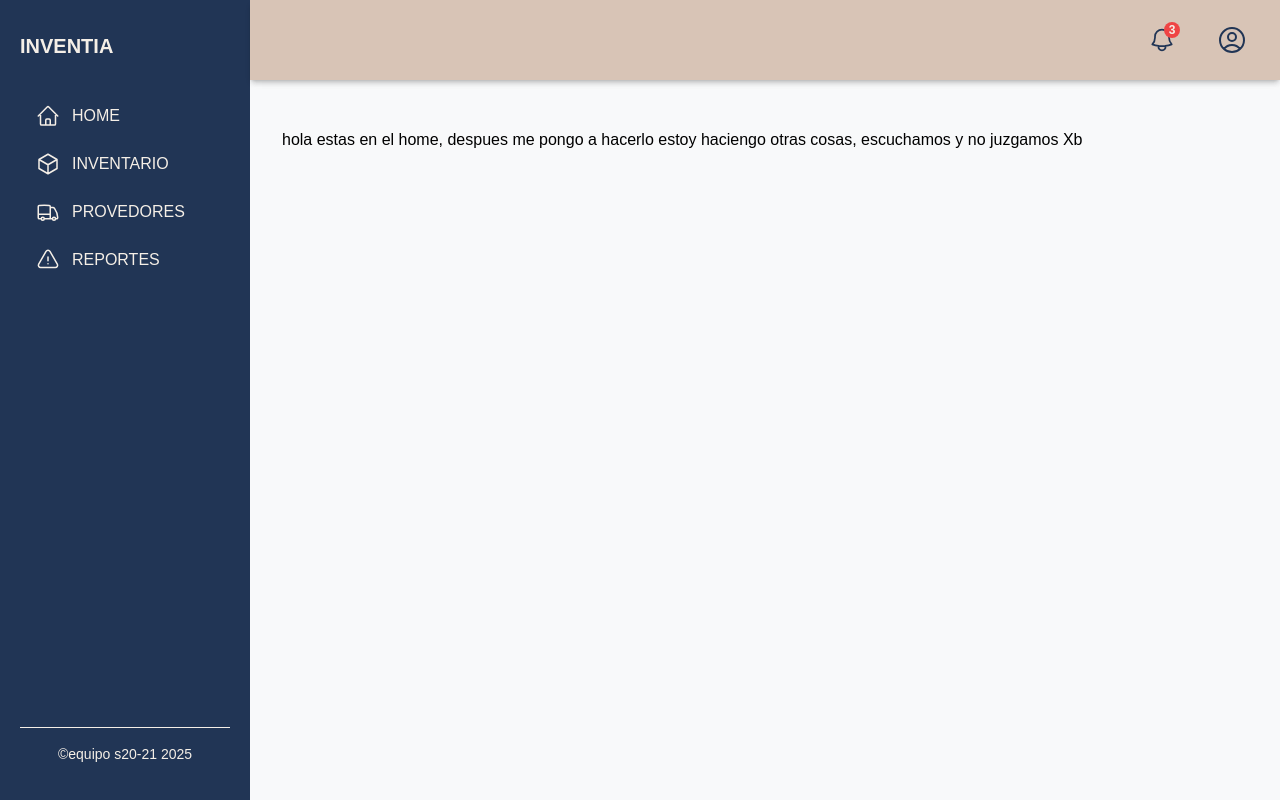
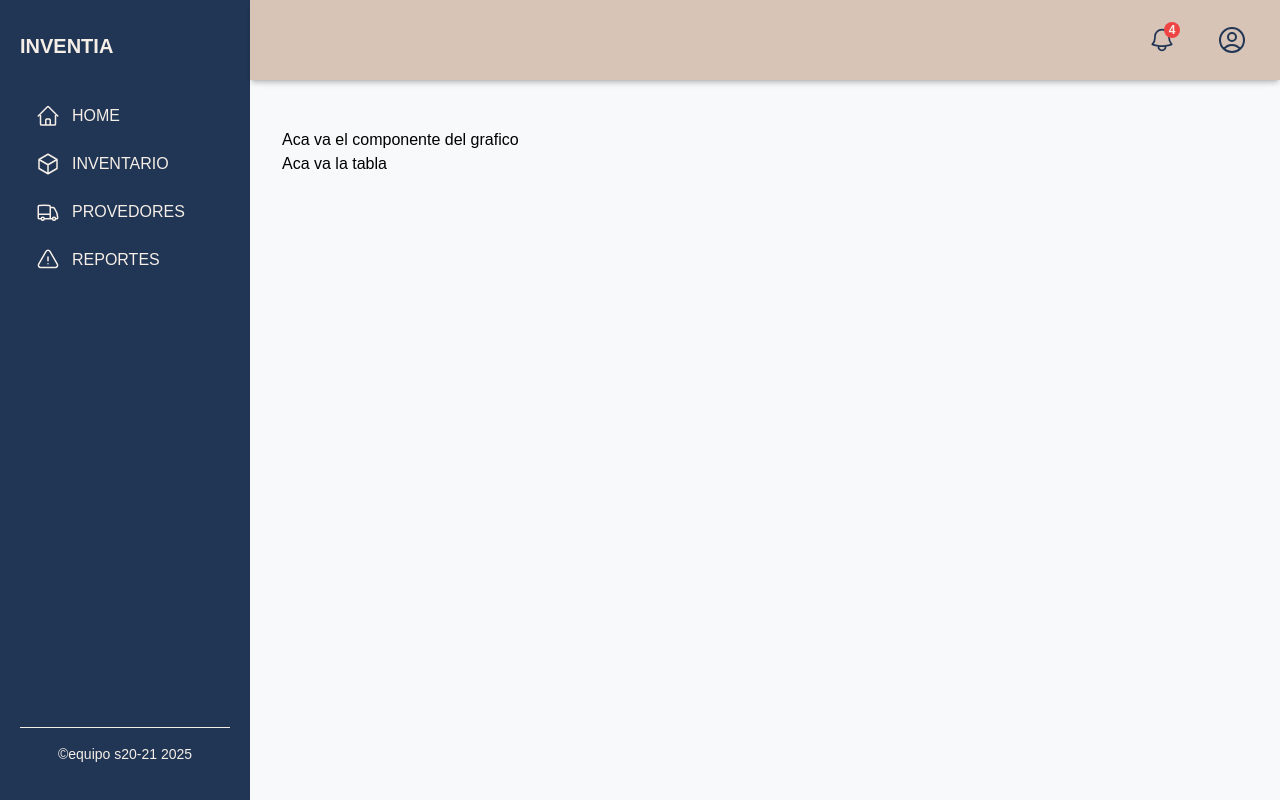
Before and after one commit to No-Country-simulation/S20-21-webapp, a React (Vite) app in the folder client/inventario/: page /inventario/home in a window 1280 px wide. Built offline with nearby package versions, Linux system fonts and the light colour scheme.

Commit message:
notificaciones

```diff
--- /dev/null
+++ b/client/inventario/src/components/Notificaciones/notificaciones.tsx
@@ -0,0 +1,26 @@
+interface NotificacionesProps {
+    notificaciones: { id: number; mensaje: string }[];
+}
+
+const Notificaciones: React.FC<NotificacionesProps> = ({ notificaciones }) => {
+    return (
+        <div className="absolute top-20 right-5 border border-beigeclaro max-h-50 max-w-[250px] min-h-10 min-w-40 flex flex-col bg-white shadow-lg">
+            <div className="w-full p-2 text-base text-customBlue font-bold border-b text-center bg-beigeclaro">
+                NOTIFICACIONES
+            </div>
+            <div >
+                {notificaciones.map((notificacion) => (
+                    <div
+                    key={notificacion.id}
+                    className="p-2 border-b last:border-b-0 text-sm hover:bg-gray-100"
+                    >
+                    {notificacion.mensaje}
+                    </div>
+                ))}
+            </div>
+        </div>
+
+    );
+};
+
+export default Notificaciones;
--- a/client/inventario/src/components/nav/navBar.tsx
+++ b/client/inventario/src/components/nav/navBar.tsx
@@ -6,19 +6,20 @@ import { Link } from "react-router-dom";
 interface NavBarProps {
   toggleSidebar: () => void; // Función para abrir/cerrar el sidebar
   isSidebarOpen: boolean;    // Estado del sidebar
+  cantidadNotificaciones: number; // Número de notificaciones
+  toggleNotifications: () => void;
 }
 
-const NavBar: React.FC<NavBarProps> = ({ toggleSidebar, isSidebarOpen }) => {
+const NavBar: React.FC<NavBarProps> = ({ toggleSidebar, isSidebarOpen, cantidadNotificaciones, toggleNotifications }) => {
   const [isMenuOpen, setIsMenuOpen] = useState(isSidebarOpen); // Estado local del botón de menú
 
-  // Sincroniza el estado local con el estado del sidebar
   useEffect(() => {
     setIsMenuOpen(isSidebarOpen);
   }, [isSidebarOpen]);
 
   const handleToggle = () => {
-    setIsMenuOpen(!isMenuOpen); // Cambia el estado local
-    toggleSidebar(); // Llama a la función del componente padre
+    setIsMenuOpen(!isMenuOpen);
+    toggleSidebar();
   };
 
   return (
@@ -40,7 +41,6 @@ const NavBar: React.FC<NavBarProps> = ({ toggleSidebar, isSidebarOpen }) => {
         onClick={handleToggle}
         aria-label="Abrir/Cerrar Sidebar"
       >
-        {/* Líneas del menú */}
         <div
           className={`w-6 h-0.5 bg-customBlue transition-transform duration-300 ${
             isMenuOpen ? "rotate-45 translate-y-2" : ""
@@ -63,12 +63,15 @@ const NavBar: React.FC<NavBarProps> = ({ toggleSidebar, isSidebarOpen }) => {
         {/* Icono de notificaciones */}
         <button
           className="relative p-2 rounded-full hover:bg-[rgb(245, 239, 231)]"
+          onClick={toggleNotifications}
           aria-label="Notificaciones"
         >
           <BellIcon className="w-7 h-7" />
-          <span className="absolute top-1 right-1 bg-red-500 text-beigeclaro text-xs font-bold rounded-full h-4 w-4 flex items-center justify-center">
-            3
-          </span>
+          {cantidadNotificaciones > 0 && (
+            <span className="absolute top-1 right-1 bg-red-500 text-beigeclaro text-xs font-bold rounded-full h-4 w-4 flex items-center justify-center">
+              {cantidadNotificaciones}
+            </span>
+          )}
         </button>
 
         {/* Icono de perfil */}
--- a/client/inventario/src/page/Layaud/Layaud.tsx
+++ b/client/inventario/src/page/Layaud/Layaud.tsx
@@ -3,16 +3,30 @@ import NavBar from "../../components/nav/navBar";
 import SideBar from "../../components/sideBar/sideBar";
 import "./layaut.css";
 import { useState } from "react";
+import Notificaciones from "../../components/Notificaciones/notificaciones";
 
 const Layout = () => {
   const [isSidebarOpen, setIsSidebarOpen] = useState(false); // Estado para controlar el sidebar
+  const [showNotifications, setShowNotifications] = useState(false);
+
+  const [notificaciones] = useState([
+    { id: 1, mensaje: "Los productos se estan por acabar" },
+    { id: 2, mensaje: "Nuevo Producto" },
+    { id: 3, mensaje: "Producto agregado a favoritos" },
+    { id: 4, mensaje: "Producto agregado a favoritos" },
+  ]);
 
   const toggleSidebar = () => {
     setIsSidebarOpen(!isSidebarOpen); // Cambia el estado al hacer clic
   };
 
+  const toggleNotifications = () => {
+    setShowNotifications(!showNotifications);
+  };
+
   const closeSidebar = () => {
-    if (window.innerWidth < 768) { // Solo cierra si el ancho es menor al breakpoint de 'md'
+    if (window.innerWidth < 768) {
+      // Solo cierra si el ancho es menor al breakpoint de 'md'
       setIsSidebarOpen(false);
     }
   };
@@ -21,9 +35,10 @@ const Layout = () => {
     <div className="h-screen w-screen overflow-hidden flex">
       {/* Sidebar fijo */}
       <aside
-        className={`fixed top-0 left-0 w-[250px] h-full bg-[rgb(33, 53, 85)] sidebar ${isSidebarOpen ? 'block' : 'hidden'} md:block`}
+        className={`fixed top-0 left-0 w-[250px] h-full bg-[rgb(33, 53, 85)] sidebar ${
+          isSidebarOpen ? "block" : "hidden"
+        } md:block`}
       >
-        {/* Pasa setIsSidebarOpen además de closeSidebar */}
         <SideBar closeSidebar={closeSidebar} setIsSidebarOpen={setIsSidebarOpen} />
       </aside>
 
@@ -31,8 +46,15 @@ const Layout = () => {
       <div className="ml-[250px] flex flex-col w-[calc(100%-250px)] h-full main-container">
         {/* Navbar fijo */}
         <header className="fixed top-0 left-[250px] w-[calc(100%-250px)] h-20 bg-[rgb(216, 196, 182)] z-30 shadow-md navbar">
-          <NavBar toggleSidebar={toggleSidebar} isSidebarOpen={isSidebarOpen} />
+          <NavBar
+            toggleSidebar={toggleSidebar}
+            isSidebarOpen={isSidebarOpen}
+            cantidadNotificaciones={notificaciones.length}
+            toggleNotifications={toggleNotifications}
+          />
         </header>
+        {/* Notifications */}
+        {showNotifications && <Notificaciones notificaciones={notificaciones}/>}
 
         {/* Contenedor principal (Outlet) */}
         <main className="mt-24 h-[calc(100vh-6rem)] overflow-y-auto bg-[rgb(245, 239, 231)] p-8">
--- a/client/inventario/src/page/home/home.tsx
+++ b/client/inventario/src/page/home/home.tsx
@@ -1,6 +1,18 @@
 const Home = () => {
   return (
-    <div>hola estas en el home, despues me pongo a hacerlo estoy haciengo otras cosas, escuchamos y no juzgamos Xb </div>
+    <div className="h-full w-full">
+      <div>
+        <div></div>
+        <div></div>
+        <div></div>
+      </div>
+      <div>
+        Aca va el componente del grafico
+      </div>
+      <div>
+        Aca va la tabla
+      </div>
+    </div>
   )
 }
 
```
